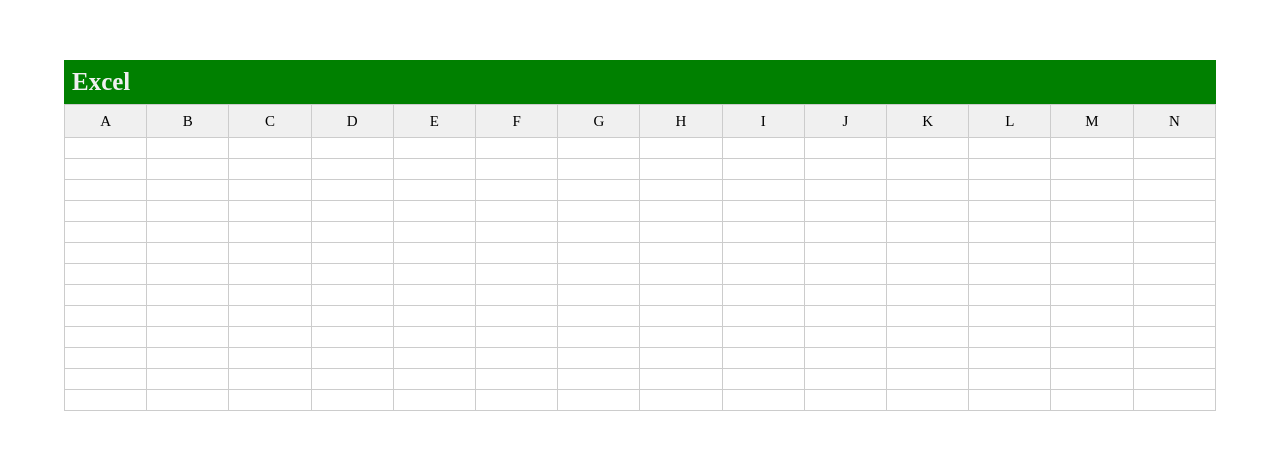
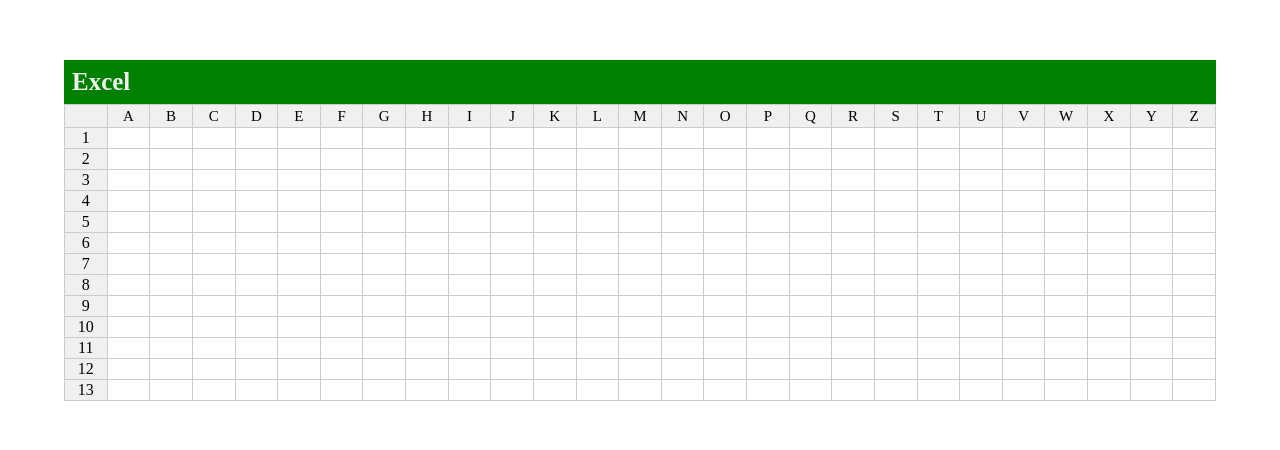
Before and after one commit to k1z00/exelprod, a website built with Vite: page vite-project/index.html in a window 1280 px wide. Shown: the part 140-590 px from the top of the page. Built offline with nearby package versions, Linux system fonts and the light colour scheme.

Commit message:
two-excel

```diff
--- a/vite-project/main.js
+++ b/vite-project/main.js
@@ -1,64 +1,71 @@
-
-
-const headTab = ['A', 'B', 'C', 'D', 'E', 'F', 'G', 'H', 'I', 'J', 'K', 'L', 'M', 'N', 'O', 'P', 'Q', 'R', 'S', 'T', 'U', 'V', 'W', 'X', 'Y', 'Z'];
+const headTab = [ "","A","B","C","D","E","F","G","H","I","J","K","L","M","N","O","P","Q","R","S","T","U","V","W","X","Y","Z",];
 
 document.addEventListener("DOMContentLoaded", () => {
   const spreadsheet = document.getElementById("table");
   const rows = 13;
-    const cols = 14;
+  const cols = headTab.length;
 
   const head = spreadsheet.createTHead();
   const headerRow = head.insertRow();
-    for (let j = 0; j < cols; j++) {
+
+  headTab.map((head) => {
     const th = document.createElement("th");
-        th.textContent = headTab[j];
-        th.classList.add("thead_th");
+    th.textContent = head;
+    head[0] ? th.classList.add("thead_th") : th.classList.add("thead_start");
     headerRow.appendChild(th);
-    }
+    return th;
+  });
 
   const body = spreadsheet.createTBody();
   for (let i = 0; i < rows; i++) {
     const row = body.insertRow();
 
     for (let j = 0; j < cols; j++) {
+      let count = 0;
       const cell = row.insertCell();
       cell.contentEditable = true;
       cell.draggable = true;
 
+      if (j === 0) {
+        cell.textContent = i + 1;
+        cell.contentEditable = false;
+        cell.classList.add("tbody_start");
+      } else {
+        cell.textContent = "";
+      }
+
       cell.addEventListener("dragstart", (event) => {
-                event.dataTransfer.setData('text/plain', event.target.textContent);
-                event.target.classList.add('selected');
+        event.dataTransfer.setData("text/plain", event.target.textContent);
+        event.target.classList.add("selected");
       });
 
       cell.addEventListener("dragend", (event) => {
-                event.target.classList.remove('selected');
+        event.target.classList.remove("selected");
       });
 
       cell.addEventListener("dragover", (event) => {
         event.preventDefault(); // Prevent default to allow drop
-                event.target.classList.add('dropzone');
+        event.target.classList.add("dropzone");
       });
 
       cell.addEventListener("dragleave", (event) => {
-                event.target.classList.remove('dropzone');
+        event.target.classList.remove("dropzone");
       });
 
       cell.addEventListener("drop", (event) => {
         event.preventDefault();
-                const data = event.dataTransfer.getData('text/plain');
+        const data = event.dataTransfer.getData("text/plain");
         const droppedCell = event.target;
         if (droppedCell !== null) {
           droppedCell.textContent = data; // Set data to the target cell
         }
-                event.target.classList.remove('dropzone');
+        event.target.classList.remove("dropzone");
       });
 
-
-            cell.addEventListener('dblclick', () => {
-                cell.textContent = ''; // Clear the cell content
+      cell.addEventListener("dblclick", () => {
+        if (j === 0) return;
+        cell.textContent = "";
       });
-
-
     }
   }
-})
+});
--- a/vite-project/style.css
+++ b/vite-project/style.css
@@ -2,13 +2,28 @@
   margin: 0;
   padding: 0;
 }
+th{
+  background-color: #f0f0f0;
+}
+th, td {
+  border: 1px solid #ccc;
+  width: 3%;
+  height: 3px;
+  text-align: left;
+}
 
+td {
+  cursor: text;
+}
+td:hover {
+  background-color: #f0f0f0;
+}
 
 .thead_th{
   text-align: center;
-  background-color: #f0f0f0;
+
   font-weight: 400;
-  height: 30px;
+  height: 20px;
   font-size: 15px;
 }
 
@@ -32,15 +47,11 @@
   width: 100%;
 }
 
-th, td {
-  border: 1px solid #ccc;
-  width: 5%;
-  height: 5px;
-  text-align: left;
-}
-td {
-  cursor: text;
-}
-td:hover {
+
+
+
+
+.tbody_start{
+  text-align: center;
   background-color: #f0f0f0;
 }
```
Lines whose indentation alone changed are shown as unchanged.
